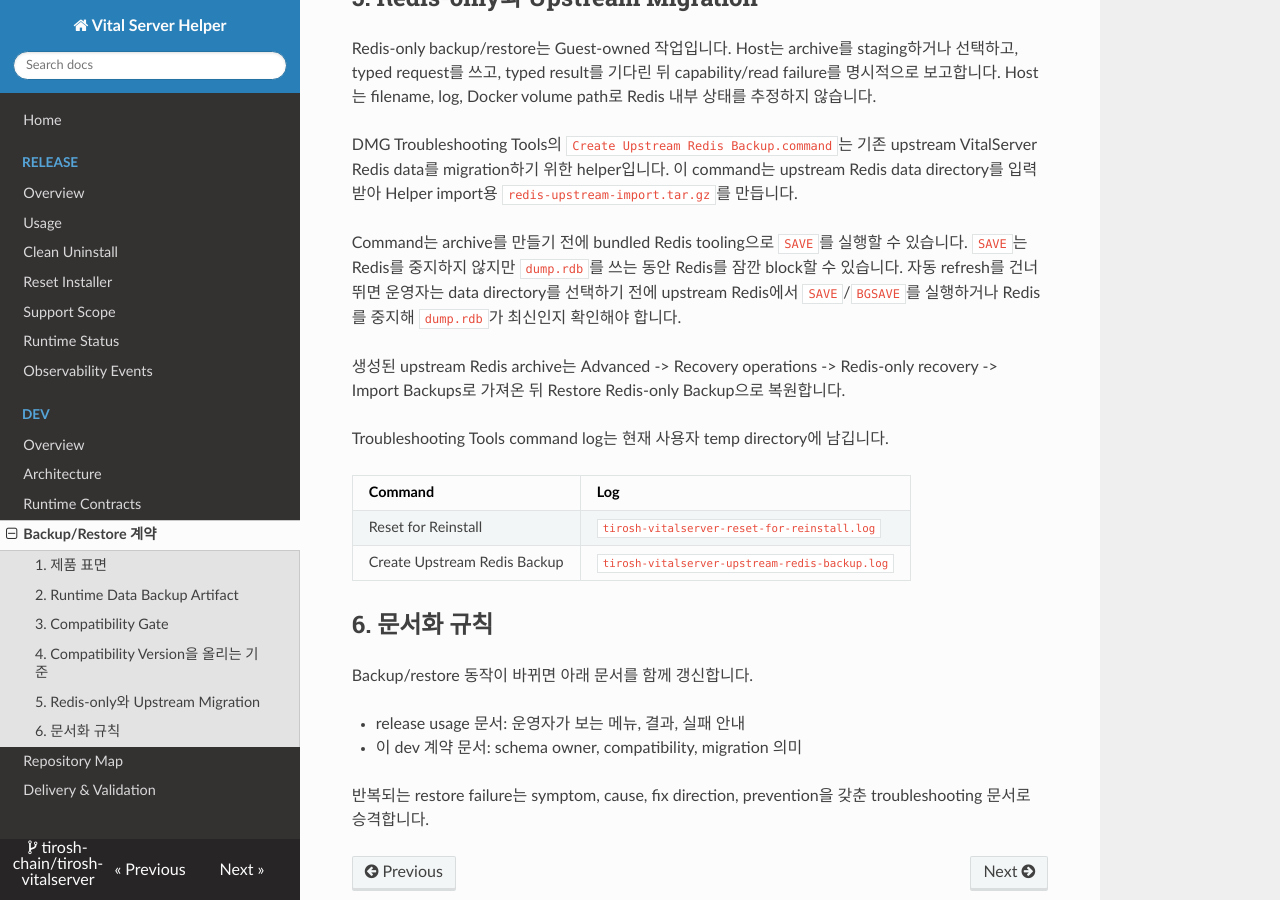
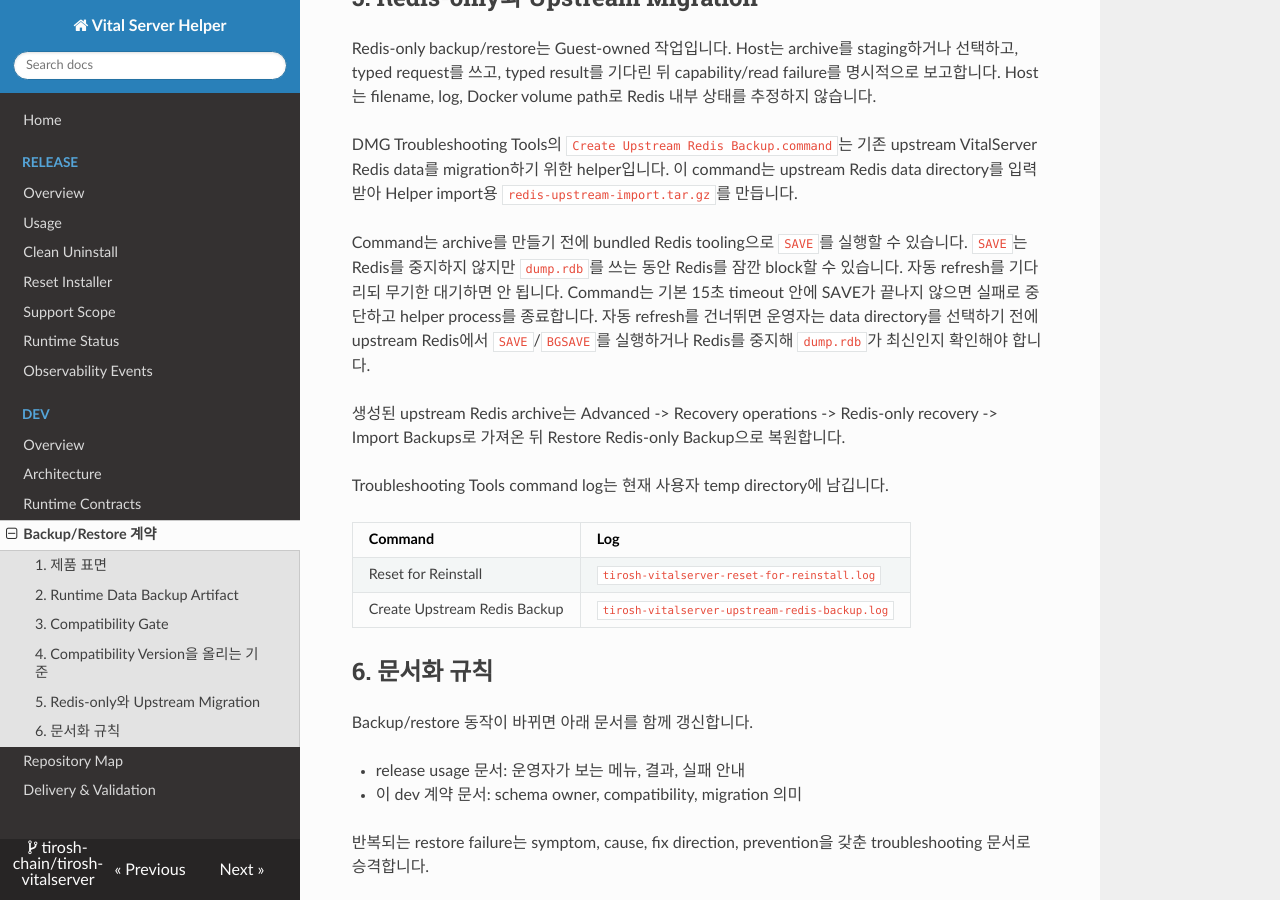
Before and after one commit to tirosh-chain/tirosh-vitalserver, an MkDocs documentation site: the page built from site-docs/dev/backup-restore-contracts.md, in a window 1280 px wide and 900 px high, scrolled down 2376 px. Built offline with MkDocs 1.6.1, drawn with Linux system fonts in a browser that asks for light colours; nearby versions of some CDN libraries.

Commit message:
fix: timeout upstream redis save command

```diff
--- a/site-docs/dev/backup-restore-contracts.md
+++ b/site-docs/dev/backup-restore-contracts.md
@@ -85,8 +85,10 @@
 
 Command는 archive를 만들기 전에 bundled Redis tooling으로 `SAVE`를 실행할 수 있습니다. `SAVE`는
 Redis를 중지하지 않지만 `dump.rdb`를 쓰는 동안 Redis를 잠깐 block할 수 있습니다. 자동 refresh를
-건너뛰면 운영자는 data directory를 선택하기 전에 upstream Redis에서 `SAVE`/`BGSAVE`를 실행하거나
-Redis를 중지해 `dump.rdb`가 최신인지 확인해야 합니다.
+기다리되 무기한 대기하면 안 됩니다. Command는 기본 15초 timeout 안에 SAVE가 끝나지 않으면 실패로
+중단하고 helper process를 종료합니다. 자동 refresh를 건너뛰면 운영자는 data directory를 선택하기
+전에 upstream Redis에서 `SAVE`/`BGSAVE`를 실행하거나 Redis를 중지해 `dump.rdb`가 최신인지 확인해야
+합니다.
 
 생성된 upstream Redis archive는 Advanced -> Recovery operations -> Redis-only recovery ->
 Import Backups로 가져온 뒤 Restore Redis-only Backup으로 복원합니다.
```
Also changed, not shown: docs/troubleshooting/078_upstream-redis-save-timeout.md (added, +58 -0 lines), docs/troubleshooting/index.md (+1 -0 lines), 2 other files.
